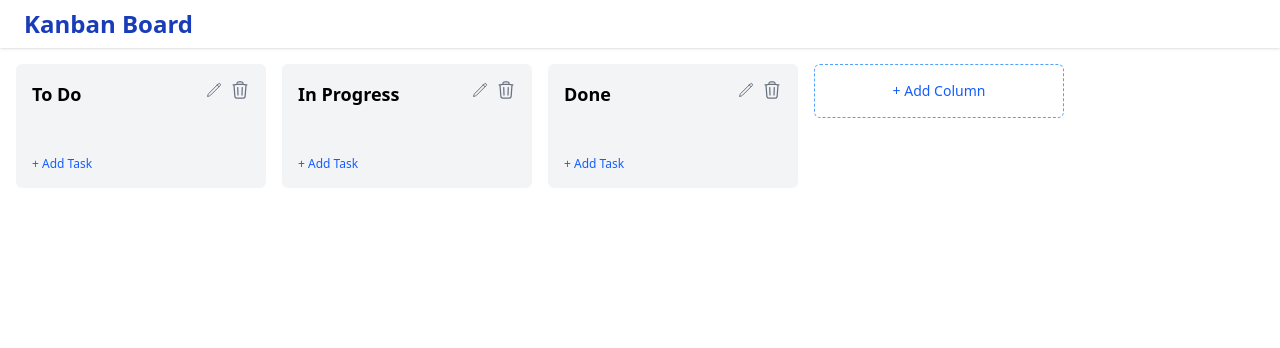
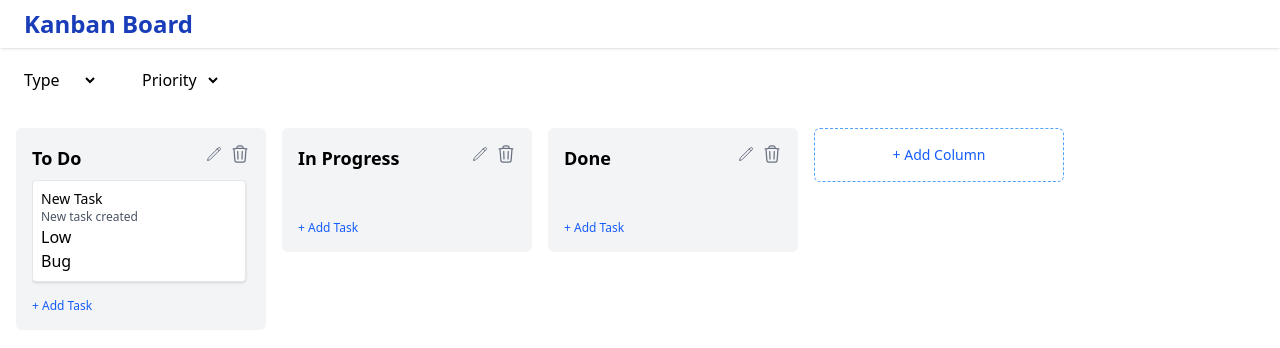
Before and after one commit to PallaviDule/React-Kanban-board, a React (Vite) app: page / in a window 1280 px wide. Shown: the top 348 px of the page. Built offline with nearby package versions, Linux system fonts and the light colour scheme.

Commit message:
Add task n priority

```diff
--- a/src/components/Board.tsx
+++ b/src/components/Board.tsx
@@ -9,32 +9,41 @@ import {
   PointerSensor,
 } from '@dnd-kit/core';
 import type { DragEndEvent, DragStartEvent } from '@dnd-kit/core';
-import {
-  SortableContext,
-  verticalListSortingStrategy,
-} from '@dnd-kit/sortable';
 
 import { openAdd, openEdit } from '../redux/modalSlice';
-import { moveTaskToColumn, reorderTasks } from '../redux/tasksSlice';
+import { moveTaskToColumn, reorderTasks, type Priority, type Task, type Type } from '../redux/tasksSlice';
 import type { RootState, AppDispatch } from '../redux/store';
 import AddColumn from './AddColumn';
 import ColumnCard from './ColumnCard';
 import TaskController from './TaskController';
 
+const TaskPriority : Priority[]= ['Low', 'High', 'Medium'];
+const TaskType: Type[] = ['Bug', 'Feature', 'Critical']
+
 const Board: React.FC = () => {
   const [activeId, setActiveId] = useState<string | null>(null);
+  const [selectedType, setSelectedType] = useState<Type | ''>('');
+  const [selectedPriority, setSelectedPriority] = useState<Priority | ''>('');
+
 
   const dispatch = useDispatch<AppDispatch>();
   const columns = useSelector((state: RootState) => state.columns.columns);
   const tasks = useSelector((state: RootState) => state.tasks.tasks);
+
   const activeTask = activeId ? tasks.find(t => t.id === activeId) : null;
 
   const sensors = useSensors(useSensor(PointerSensor));
 
   // Group tasks by their columnId for easy passing to ColumnCard
-  const tasksByColumn = columns.reduce<Record<string, typeof tasks>>(
+  const tasksByColumn = columns.reduce<Record<string, Task[]>>(
     (acc, col) => {
-      acc[col.id] = tasks.filter(t => t.columnId === col.id);
+      console.log('task:', tasks);
+      acc[col.id] = tasks.filter(t => {
+        const selectPriority = selectedPriority ? t.priority === selectedPriority : true;
+        const selectType = selectedType ? t.type === selectedType : true;
+
+        return t.columnId === col.id && (selectPriority || selectType )
+    });
       return acc;
     },
     {}
@@ -49,8 +58,6 @@ const Board: React.FC = () => {
     setActiveId(null);
 
     if (!over || active.id === over.id) return;
-
-    const activeTask = tasks.find(t => t.id === active.id);
     if (!activeTask) return;
 
     // Determine if over is a task or a column (empty or drop at end)
@@ -89,6 +96,27 @@ const Board: React.FC = () => {
   };
 
   return (
+    <>
+    <select
+      className='m-5'
+      value={selectedType}
+      onChange={(e : React.ChangeEvent<HTMLSelectElement>) => setSelectedType(e.target.value as Type)}
+    >
+      <option key={'defaultType'} value={''}> Type</option>
+      {TaskType.map((currentType) =>
+          <option key={currentType} value={currentType}>{currentType}</option>
+      )}
+    </select>
+    <select
+      className='m-5'
+      value={selectedPriority}
+      onChange={(e : React.ChangeEvent<HTMLSelectElement>) => setSelectedPriority(e.target.value as Priority)}
+    >
+      <option key={'defaultType'} value={''}> Priority </option>
+      {TaskPriority.map((currentPriority) =>
+          <option key={currentPriority} value={currentPriority}>{currentPriority}</option>
+      )}
+    </select>
     <DndContext
       sensors={sensors}
       collisionDetection={closestCenter}
@@ -99,18 +127,13 @@ const Board: React.FC = () => {
       <div className="flex gap-4 p-4 overflow-x-auto min-h-full">
         {columns.map(col => (
           <div key={col.id} id={col.id}>
-            <SortableContext
-              items={tasksByColumn[col.id].map(t => t.id)}
-              strategy={verticalListSortingStrategy}
-            >
               <ColumnCard
                 column={col}
-                tasks={tasksByColumn[col.id]}
+                tasks={tasksByColumn[col.id] || []}
                 onAddTaskClick={() => dispatch(openAdd(col.id))}
                 onEditTaskClick={task => dispatch(openEdit(task))}
                 draggingTaskId={activeId || ''}
               />
-            </SortableContext>
           </div>
         ))}
           <div className="flex items-start">
@@ -130,6 +153,7 @@ const Board: React.FC = () => {
 
       <TaskController />
     </DndContext>
+    </>
   );
 };
 
--- a/src/components/SortableTaskCard.tsx
+++ b/src/components/SortableTaskCard.tsx
@@ -1,6 +1,5 @@
 import React from 'react';
 import { useSortable } from '@dnd-kit/sortable';
-import { CSS } from '@dnd-kit/utilities';
 import { TrashIcon, PencilIcon } from '@heroicons/react/24/outline';
 import type { Task } from '../redux/tasksSlice';
 
@@ -16,16 +15,12 @@ const SortableTaskCard: React.FC<Props> = ({ task, onDelete, onEdit, draggingTas
     attributes,
     listeners,
     setNodeRef,
-    transform,
-    transition,
-  } = useSortable({ id: task.id });
+  } = useSortable({ id: task.id});
 
   return (
     <div
       ref={setNodeRef}
       style={{
-        transform: CSS.Transform.toString(transform),
-        transition,
         opacity: task.id === draggingTaskId ? 0 : 1,
         pointerEvents: task.id === draggingTaskId ? 'none' : 'auto',
       }}
@@ -39,6 +34,8 @@ const SortableTaskCard: React.FC<Props> = ({ task, onDelete, onEdit, draggingTas
       >
         <h1 className="text-sm font-medium">{task.title}</h1>
         <p className="text-xs text-gray-600">{task.description}</p>
+        <h3>{task.priority}</h3>
+        <h3>{task.type}</h3>
       </div>
 
       {/* Icons should be outside the draggable zone */}
--- a/src/redux/tasksSlice.ts
+++ b/src/redux/tasksSlice.ts
@@ -1,4 +1,7 @@
 import { createSlice, type PayloadAction } from '@reduxjs/toolkit';
+
+export type Priority = 'Low' | 'Medium' | 'High';
+export type Type = 'Bug' | 'Feature' | 'Critical';
 
 export type Comment = {
   id: string;
@@ -12,6 +15,8 @@ export interface Task {
   description?: string;
   columnId: string;
   comments?: Comment[];
+  priority?: Priority;
+  type?: Type;
 }
 
 interface TasksState {
@@ -19,7 +24,15 @@ interface TasksState {
 }
 
 const initialState: TasksState = {
-  tasks: [],
+  tasks: [{
+    id: '1234',
+    title: 'New Task',
+    description: 'New task created',
+    columnId: 'col-1',
+    comments: [],
+    priority: 'Low',
+    type: 'Bug'
+  }],
 };
 
 const tasksSlice = createSlice({
```
